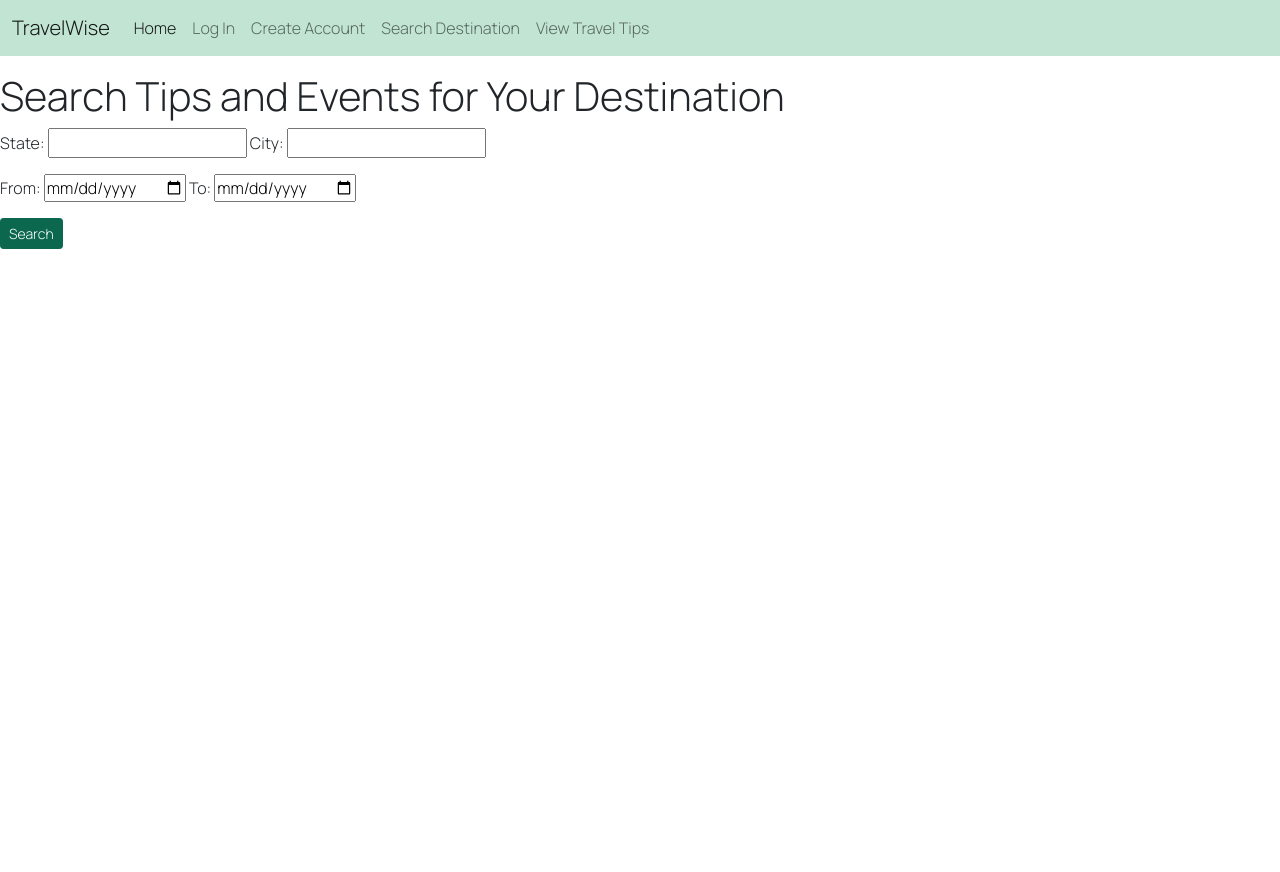
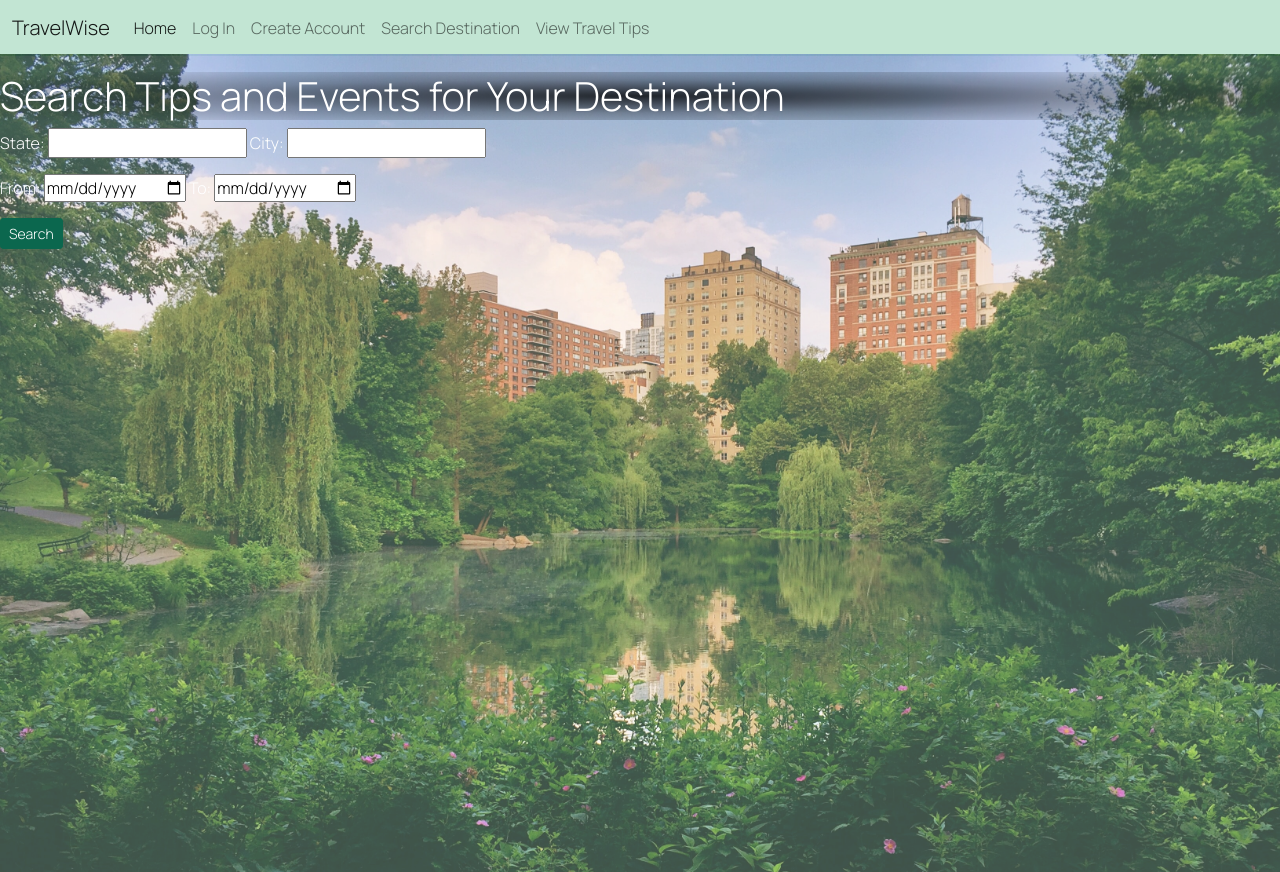
Before and after one commit to rubywaddell/project_travel_web_app, a Flask app: page /search_destination in a window 1280 px wide. Before the commit the page ends 249 px from the top, so only its background shows below. Run offline with Flask 2, Linux system fonts and the light colour scheme; parts of the project's set-up code (start-up, migrations or seed data) failed here and were passed over; some web fonts are replaced.

Commit message:
Add background image to search destination page, WIP update styling for text and form on page

```diff
--- a/static/css/stylesheet.css
+++ b/static/css/stylesheet.css
@@ -65,7 +65,6 @@ h2 {
 
 
 /* Styling for homepage */
-
 .homepage-main-div {
     text-align: center;
     position: relative;
@@ -79,7 +78,7 @@ h2 {
     color: #435058;
     position: relative;
     font-size: 12rem;
-    margin-top: -18px;
+    padding-top: 0;
 }
 
 .homepage-about p{
@@ -143,7 +142,6 @@ h2 {
 .login-page-div form {
     color: white;
     position: relative;
-    /* background-color: rgba(44, 66, 39, 0.555); */
 }
 
 .login-page-div div {
@@ -151,6 +149,45 @@ h2 {
     position: relative;
 }
 
+/* Styling for Search Destinations Page */
+.search-destination-main-div {
+    position: relative;
+    height: 100vh;
+    width: 100%;
+    /* display: flex; */
+    align-items: center;
+    justify-content: center;
+}
+
+.search-destination-main-div::before {
+    content: "";
+    background-image: url('/static/images/central-park.jpeg');
+    background-size: cover;
+    position: absolute;
+    top: 0px;
+    right: 0px;
+    bottom: 0px;
+    left: 0px;
+    opacity: 0.75;
+    margin-top: -18px
+}
+
+.search-destination-main-div h1 {
+    position: relative;
+    display: block;
+    background: radial-gradient(rgba(0, 0, 0, 0.8), rgba(0,0,0,0.3), rgba(0,0,0,0));
+    color: white;
+    justify-content: center;
+    /* margin: 100px */
+}
+
+.search-destination-main-div form {
+    position: relative;
+    display: block;
+    color: white;
+    justify-content: center;
+    /* margin: 100px */
+}
 
 /* Styling for images displayed on destination_details page */
 img.destination-details-image {
@@ -209,8 +246,6 @@ tr.event-table-rows{
     text-align: center;
     padding: 10px;
 }
-
-
 
 /* Profile styling  */
 
--- a/templates/search_destination_page.html
+++ b/templates/search_destination_page.html
@@ -3,9 +3,9 @@
 
 {% block content %}
 
+<div class="search-destination-main-div" id="search-destination">
+
     <h1>Search Tips and Events for Your Destination</h1>
-
-<div id="search-destination">
 
     <form id="search-destination-form" action="/destination_details">
 
```
Lines whose indentation alone changed are shown as unchanged.
